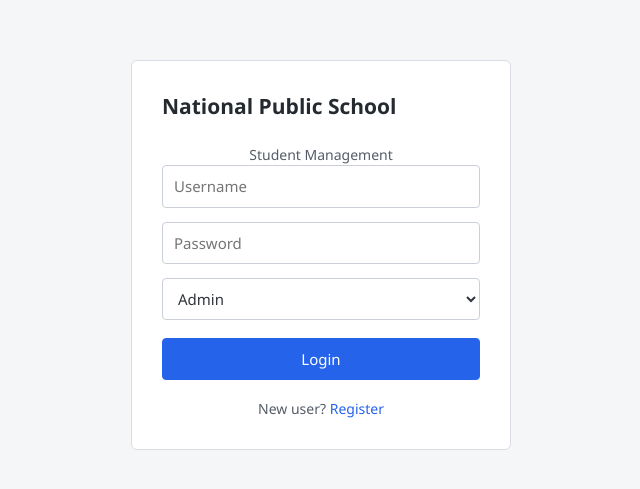
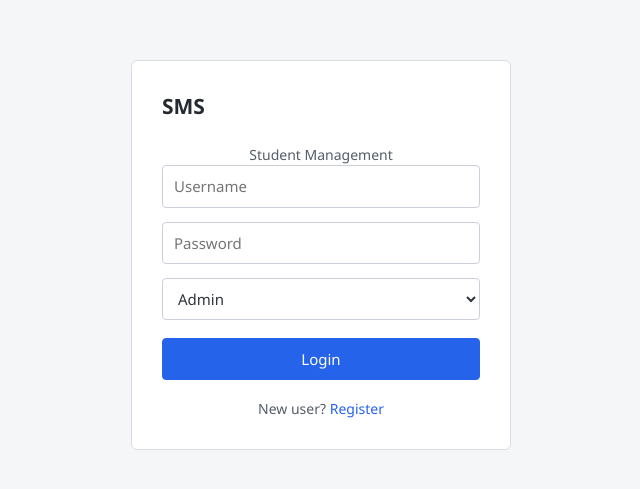
Before and after one commit to Tufail2004/Student-Management-System, a plain HTML site: page frontend/login.html in a window 1280 px wide. Shown: the part 145-634 px from the top of the page, without its empty margins (319-959 px from the left). Drawn offline with Linux system fonts and the light colour scheme.

Commit message:
fix: update header title in login page to match application name

```diff
--- a/frontend/login.html
+++ b/frontend/login.html
@@ -8,7 +8,7 @@
 </head>
 <body>
   <main class="login-box">
-    <h2>National Public School</h2>
+    <h2>SMS</h2>
     <p class="register-link">Student Management</p>
 
     <form onsubmit="event.preventDefault(); login();">
```
Also changed, not shown: frontend/dashboard.html (+6 -7 lines).
